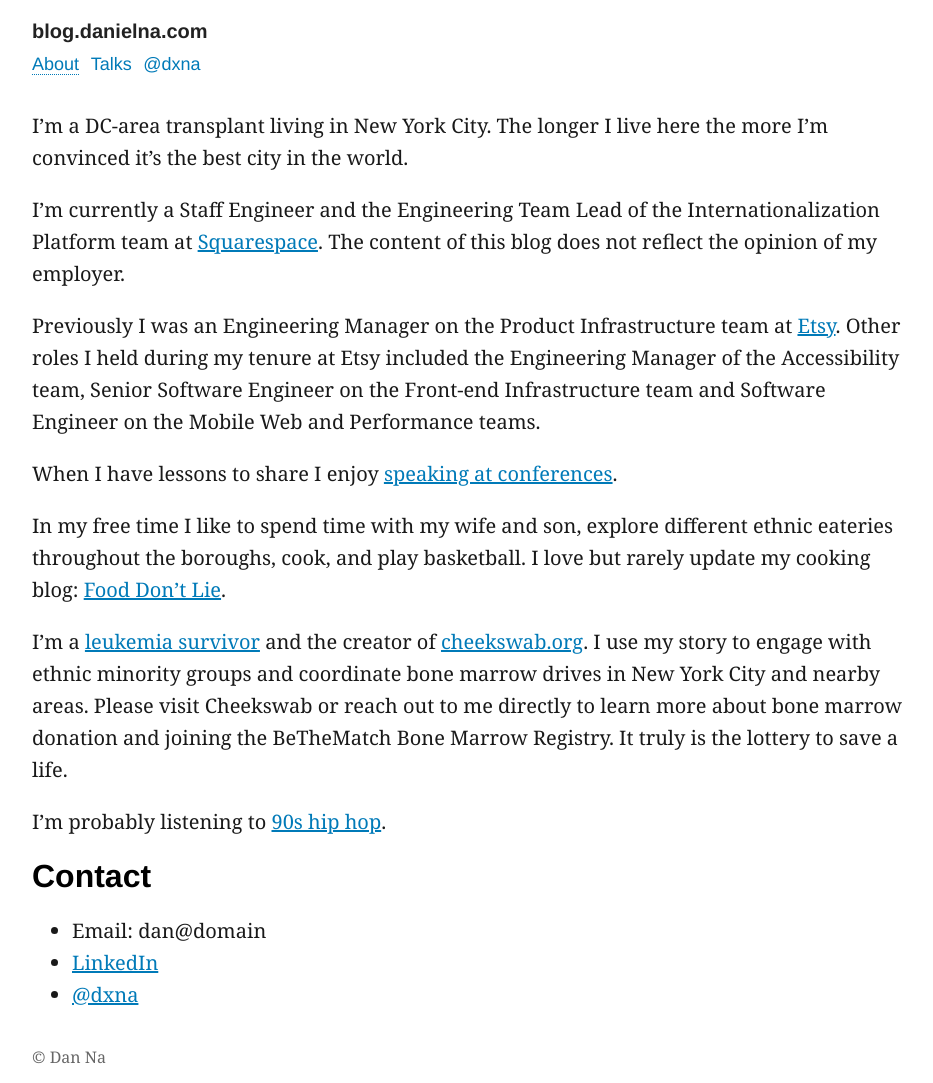
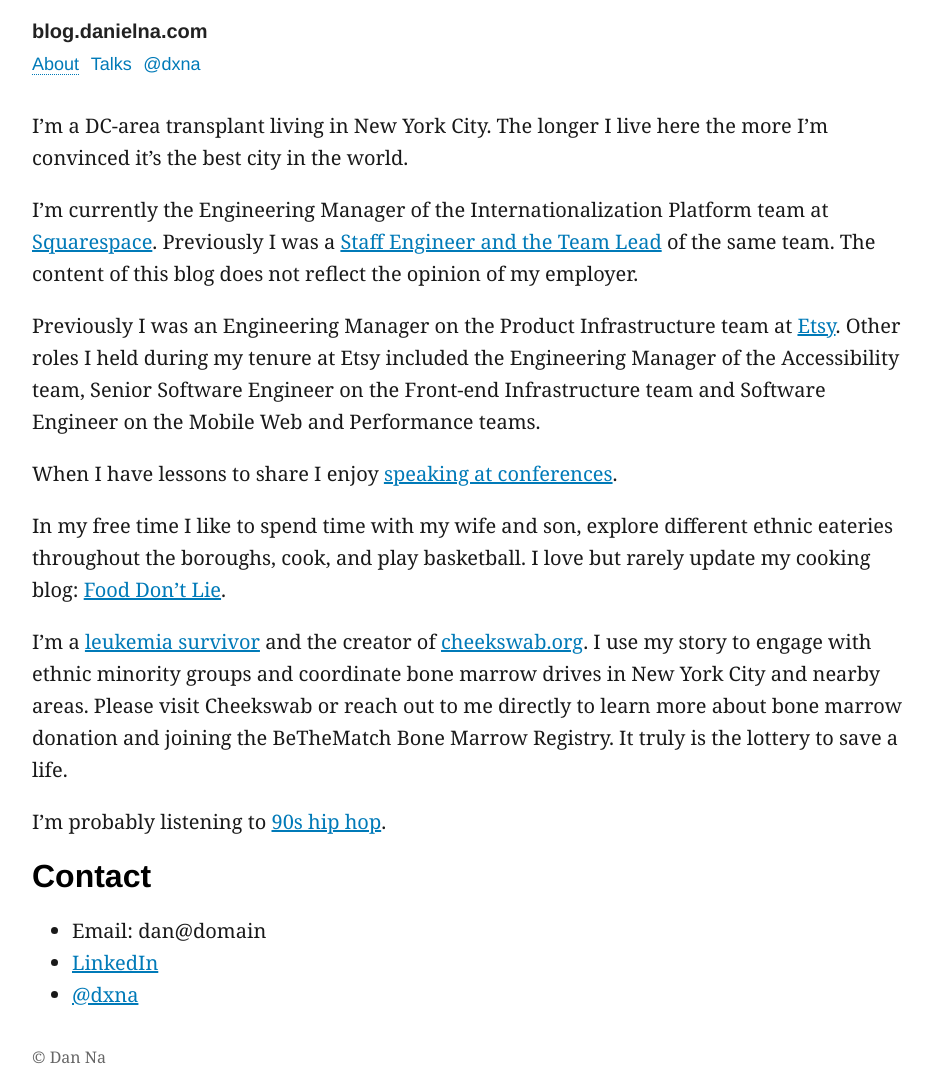
Before and after one commit to danielna/danielna.github.com, a Jekyll site: the page built from about.md, in a window 1280 px wide. Shown: the whole page, without its empty margins (168-1101 px from the left). Built offline with Jekyll 4.4.1, drawn with Linux system fonts in a browser that asks for light colours.

Commit message:
About - add role update, remove link target=blank

```diff
--- a/about.md
+++ b/about.md
@@ -8,12 +8,13 @@ title: About Dan
 I'm a DC-area transplant living in New York City. The longer I live here the more
 I'm convinced it's the best city in the world.
 
-I'm currently a Staff Engineer and the Engineering Team Lead of the Internationalization
-Platform team at <a href="http://www.squarespace.com" target="_blank">Squarespace</a>.
-The content of this blog does not reflect the opinion of my employer.
+I'm currently the Engineering Manager of the Internationalization Platform team
+at <a href="http://www.squarespace.com">Squarespace</a>.
+Previously I was a <a href="https://staffeng.com/stories/dan-na">Staff Engineer and the Team Lead</a>
+of the same team. The content of this blog does not reflect the opinion of my employer.
 
 Previously I was an Engineering Manager on the Product Infrastructure team at
-<a href="http://www.etsy.com" target="_blank">Etsy</a>. Other roles I held
+<a href="http://www.etsy.com">Etsy</a>. Other roles I held
 during my tenure at Etsy included the Engineering Manager of the Accessibility
 team, Senior Software Engineer on the Front-end Infrastructure team and
 Software Engineer on the Mobile Web and Performance teams.
@@ -22,16 +23,16 @@ When I have lessons to share I enjoy <a href="/talks">speaking at conferences</a
 
 In my free time I like to spend time with my wife and son, explore different
 ethnic eateries throughout the boroughs, cook, and play basketball. I love but
-rarely update my cooking blog: <a href="http://www.fooddontlie.com" target="_blank">Food Don't Lie</a>.
+rarely update my cooking blog: <a href="http://www.fooddontlie.com">Food Don't Lie</a>.
 
-I'm a <a href="http://www.cheekswab.org/about-cheekswab/founders-story/" target="_blank">leukemia survivor</a>
-and the creator of <a href="http://www.cheekswab.org" target='_blank'>cheekswab.org</a>.
+I'm a <a href="http://www.cheekswab.org/about-cheekswab/founders-story/">leukemia survivor</a>
+and the creator of <a href="http://www.cheekswab.org">cheekswab.org</a>.
 I use my story to engage with ethnic minority groups and coordinate bone marrow drives
 in New York City and nearby areas. Please visit Cheekswab or reach out to me directly to learn
 more about bone marrow donation and joining the BeTheMatch Bone Marrow Registry.
 It truly is the lottery to save a life.
 
-I'm probably listening to <a href="https://www.youtube.com/watch?v=qA2_-eQ26tY&t=18s" target="_blank">90s hip hop</a>.
+I'm probably listening to <a href="https://www.youtube.com/watch?v=Rz1Xn1vzOM4">90s hip hop</a>.
 
 ## Contact
 * Email: dan@domain
```
